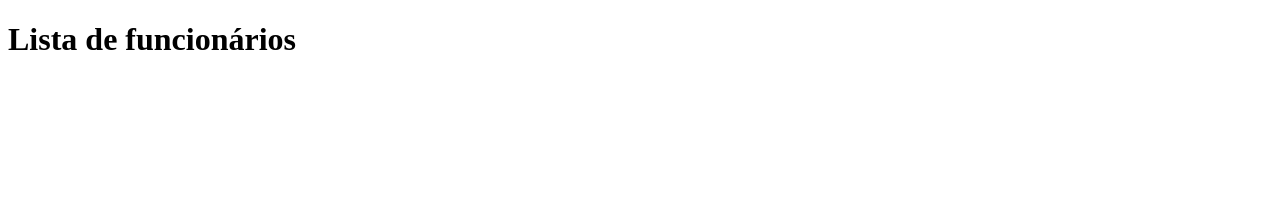
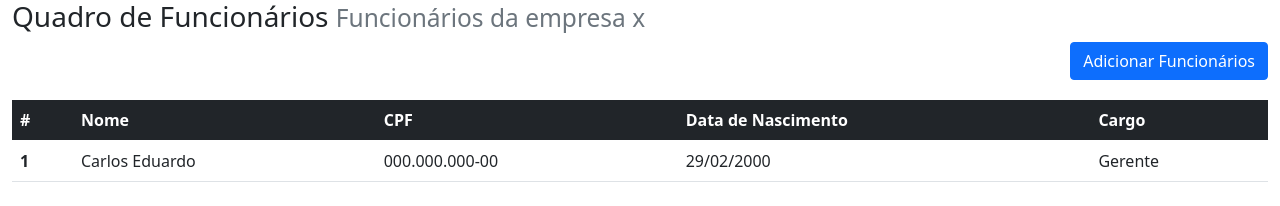
Before and after one commit to ViniCod/crud-funcionarios, a plain HTML site: page index.html in a window 1280 px wide. Drawn offline with nearby package versions, Linux system fonts and the light colour scheme.

Commit message:
Criação do modelo de tabela

```diff
--- a/index.html
+++ b/index.html
@@ -5,10 +5,55 @@
     <meta charset="UTF-8">
     <meta name="viewport" content="width=device-width, initial-scale=1.0">
     <title>Funcionarios</title>
+
+    <link href="https://cdn.jsdelivr.net/npm/bootstrap@5.1.0/dist/css/bootstrap.min.css" rel="stylesheet"
+        integrity="sha384-KyZXEAg3QhqLMpG8r+8fhAXLRk2vvoC2f3B09zVXn8CA5QIVfZOJ3BCsw2P0p/We" crossorigin="anonymous">
 </head>
 
 <body>
-    <h1>Lista de funcionários</h1>
+    <div class="container-fluid">
+        <div class="row">
+            <div class="col-md-12">
+                <h3>Quadro de Funcionários
+                    <small class="text-muted">Funcionários da empresa x</small>
+                </h3>
+            </div>
+        </div>
+        <div class="row">
+            <div class="col-md-12">
+                <button type="button" class="btn btn-primary float-end">Adicionar Funcionários</button>
+            </div>
+        </div>
+        <div class="row" style="margin-top: 20px;">
+            <div class="col-md-12">
+                <table class="table table-hover">
+                    <thead class="table-dark">
+                        <tr>
+                            <th scope="col">#</th>
+                            <th scope="col">Nome</th>
+                            <th scope="col">CPF</th>
+                            <th scope="col">Data de Nascimento</th>
+                            <th scope="col">Cargo</th>
+                        </tr>
+                    </thead>
+                    <tbody>
+                        <tr>
+                            <th scope="row">1</th>
+                            <td>Carlos Eduardo</td>
+                            <td>000.000.000-00</td>
+                            <td>29/02/2000</td>
+                            <td>Gerente</td>
+                        </tr>
+                    </tbody>
+                </table>
+            </div>
+        </div>
+    </div>
+
+    <script src="https://cdn.jsdelivr.net/npm/bootstrap@5.1.0/dist/js/bootstrap.bundle.min.js"
+        integrity="sha384-U1DAWAznBHeqEIlVSCgzq+c9gqGAJn5c/t99JyeKa9xxaYpSvHU5awsuZVVFIhvj" crossorigin="anonymous">
+    </script>
+    <script src="index.js"></script>
 </body>
 
 </html>
--- /dev/null
+++ b/index.js
@@ -0,0 +1,9 @@
+var lista = []
+var registro =
+
+    $(function () {
+        localStorage.getItem("__lista__")
+        if (lista) {
+
+        }
+    })
```
Also changed, not shown: style.css (deleted).
